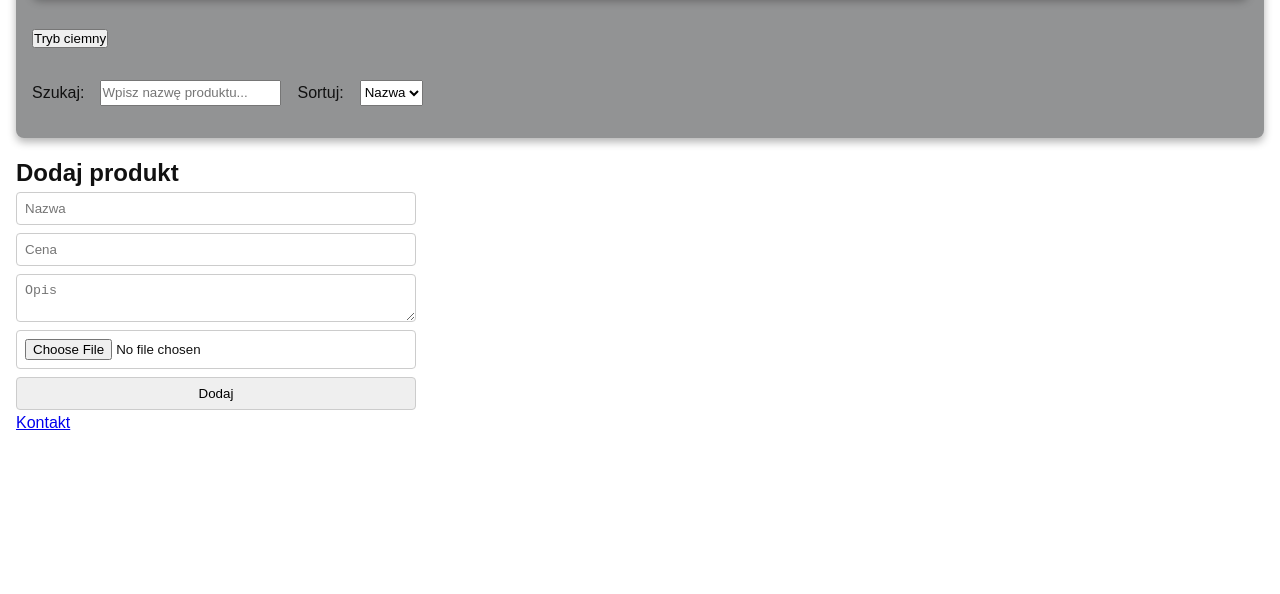
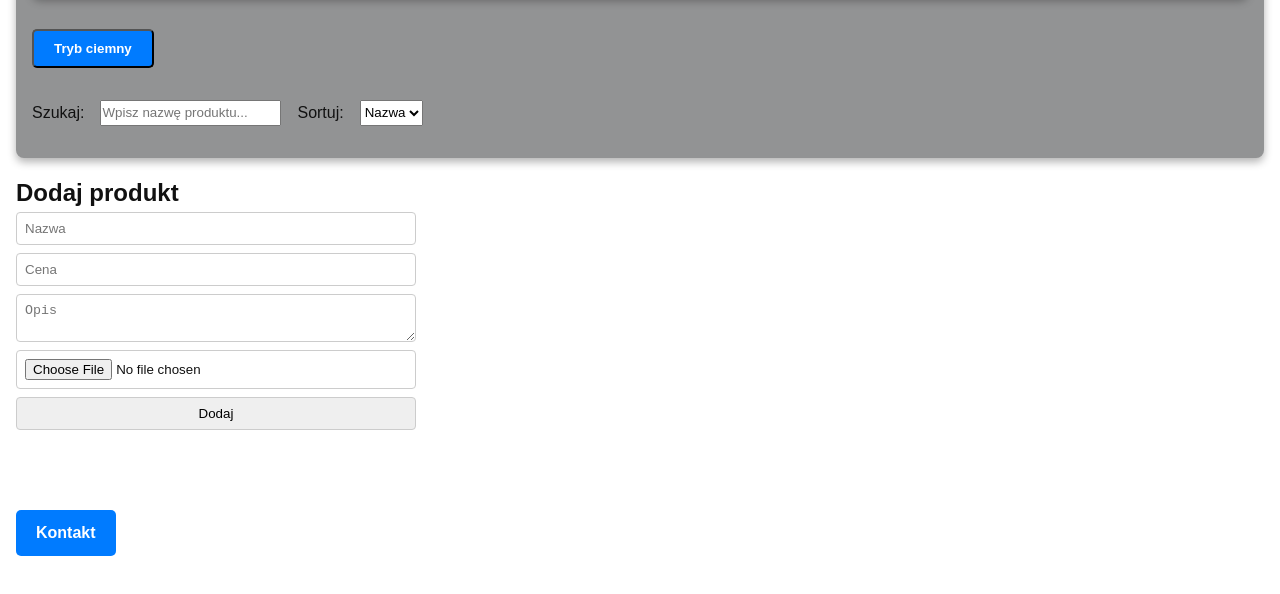
Before and after one commit to MiloszPawlaczyk/ProjektWWW, a plain HTML site: page index.html in a window 1280 px wide. Shown: the part 118-712 px from the top of the page. Drawn offline with Linux system fonts and the light colour scheme.

Commit message:
Dodanie reszty css

```diff
--- a/style.css
+++ b/style.css
@@ -88,6 +88,16 @@ header>h1 {
     box-shadow: 2px 2px 10px rgba(0, 0, 0, 0.2);
 }
 
+.btn {
+  display: inline-block;
+  padding: 10px 20px;
+  background-color: #007bff;
+  color: white;
+  text-decoration: none;
+  border-radius: 5px;
+  font-weight: bold;
+  transition: background 0.3s;
+}
 
 .btn:hover {
     background-color: #0056b3;
@@ -112,3 +122,13 @@ form button {
 button {
     cursor: pointer;
 }
+
+footer {
+  margin-top: 80px;
+}
+
+@media (max-width: 600px) {
+  #filters {
+    flex-direction: column;
+  }
+}
```
